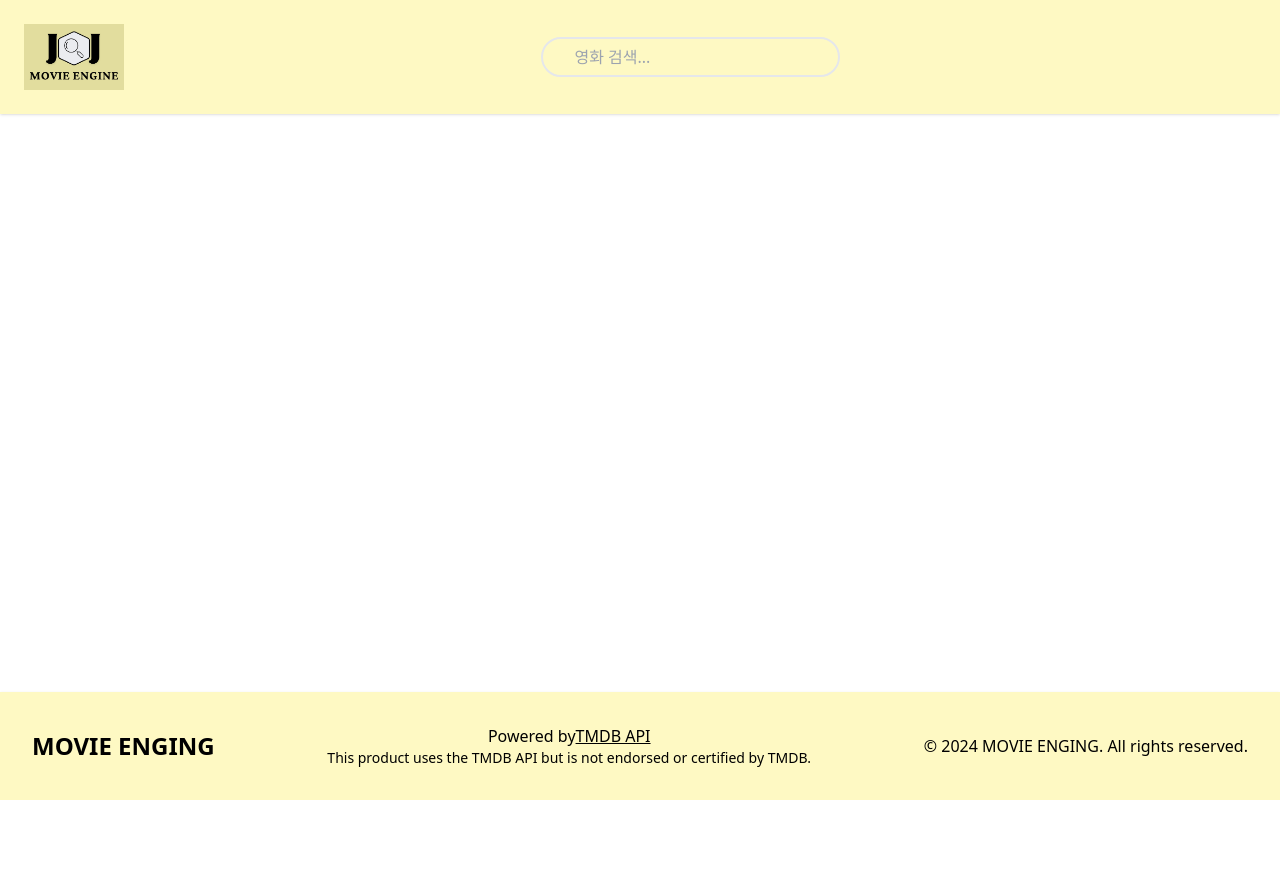
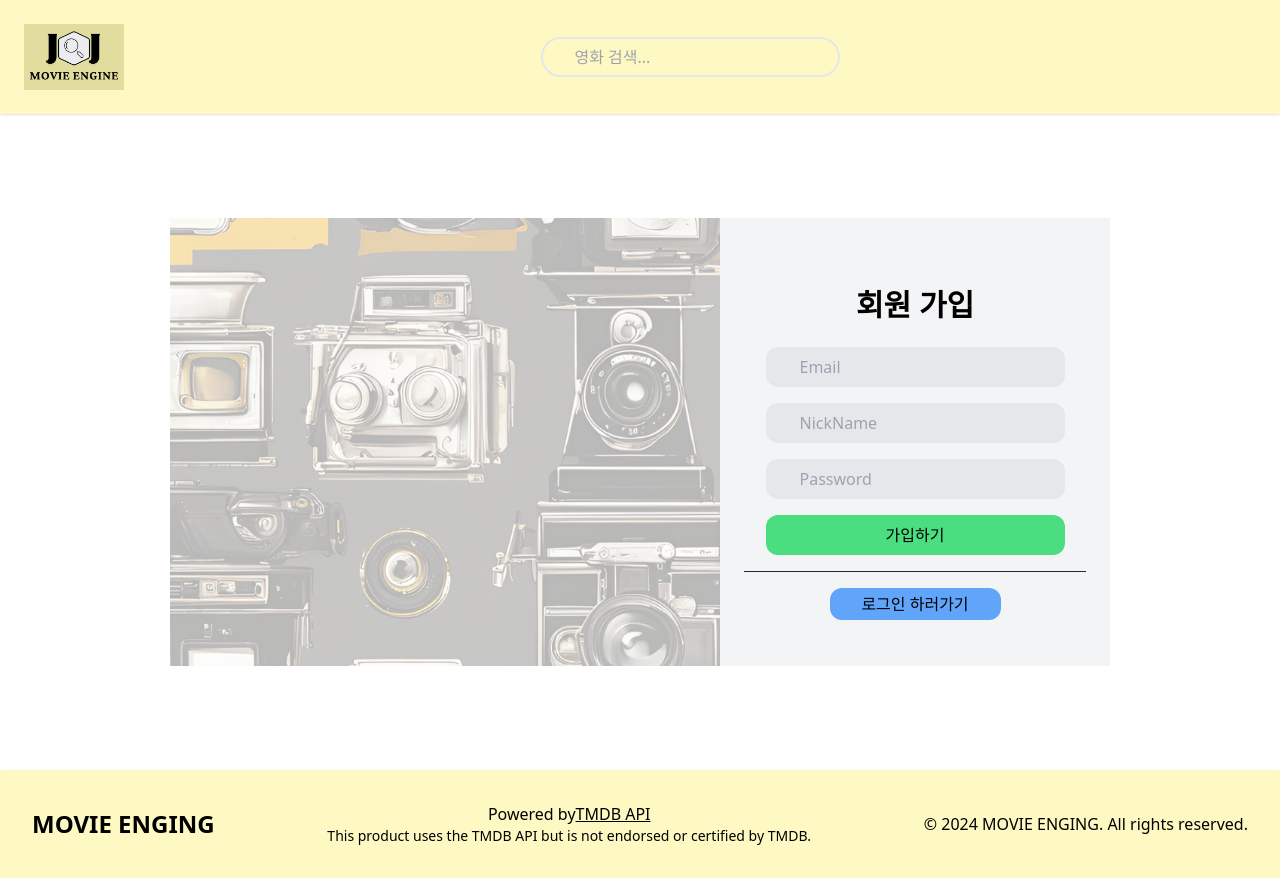
Before and after one commit to jang95/JJ-Movie-App, a React (Vite) app in the folder frontend/: page /register in a window 1280 px wide. Before the commit the page ends 800 px from the top, so only its background shows below. Built offline with nearby package versions, Linux system fonts and the light colour scheme; no server answers.

Commit message:
refactor: login 및 register 관련 component 분리 및 수정

```diff
--- a/frontend/src/components/Login.tsx
+++ b/frontend/src/components/Login.tsx
@@ -18,7 +18,7 @@ const Login = () => {
   };
   return (
     <>
-      <p className='font-bold text-3xl p-6'>Sign In</p>
+      <p className='font-bold text-3xl p-6'>로그인</p>
 
       <form onSubmit={handleLoginSubmit}>
         <div className='flex flex-col gap-4'>
@@ -35,7 +35,7 @@ const Login = () => {
             placeholder='Password'
           />
           <button className='w-full h-10 rounded-xl bg-blue-400' type='submit'>
-            Sign In
+            로그인 하기
           </button>
         </div>
       </form>
--- a/frontend/src/components/Register.tsx
+++ b/frontend/src/components/Register.tsx
@@ -1,24 +1,40 @@
 import React, { useRef } from 'react';
+import { sendRegisterRequest } from '../api/authApi';
 
 const Register = () => {
-  const idRef = useRef<HTMLInputElement>(null);
+  const emailRef = useRef<HTMLInputElement>(null);
+  const nickNameRef = useRef<HTMLInputElement>(null);
   const passwordRef = useRef<HTMLInputElement>(null);
+  // const passwordCheckRef = useRef<HTMLInputElement>(null);
+
+  const registerSubmit = async (e: React.FormEvent<HTMLFormElement>) => {
+    e.preventDefault();
+
+    if (emailRef.current && nickNameRef.current && passwordRef.current) {
+      const formData = new FormData();
+      formData.append('email', emailRef.current.value);
+      formData.append('nickName', nickNameRef.current.value);
+      formData.append('password', passwordRef.current.value);
+
+      sendRegisterRequest(formData);
+    }
+  };
 
   return (
     <>
-      <p className='font-bold text-3xl p-6'>Sign Up</p>
+      <p className='font-bold text-3xl p-6'>회원 가입</p>
 
-      <form>
+      <form onSubmit={registerSubmit}>
         <div className='flex flex-col gap-4'>
           <input
             className='w-full h-10 px-8 rounded-xl focus:outline-none bg-gray-200 border-2 focus:border-blue-400'
-            ref={idRef}
+            ref={emailRef}
             type='text'
-            placeholder='Email or userName'
+            placeholder='Email'
           />
           <input
             className='w-full h-10 px-8 rounded-xl focus:outline-none bg-gray-200 border-2 focus:border-blue-400'
-            ref={idRef}
+            ref={nickNameRef}
             type='text'
             placeholder='NickName'
           />
@@ -28,14 +44,14 @@ const Register = () => {
             type='password'
             placeholder='Password'
           />
-          <input
+          {/* <input
             className='w-full h-10 px-8 rounded-xl focus:outline-none bg-gray-200 border-2 focus:border-blue-400'
-            ref={passwordRef}
+            ref={passwordCheckRef}
             type='password'
             placeholder='Password check'
-          />
+          /> */}
           <button className='w-full h-10 rounded-xl bg-green-400' type='submit'>
-            Sign Up
+            가입하기
           </button>
         </div>
       </form>
--- a/frontend/src/pages/login/LoginPage.tsx
+++ b/frontend/src/pages/login/LoginPage.tsx
@@ -1,27 +1,21 @@
-import { useState } from 'react';
 import Login from '../../components/Login';
-import Register from '../../components/Register';
+import { useNavigate } from 'react-router-dom';
 
 const LoginPage = () => {
-  const [isLogin, setIsLogin] = useState<boolean>(true);
+  const navigate = useNavigate();
 
   return (
     <div className='flex w-[90%] h-[80vh]  mx-auto my-2 justify-center items-center'>
       <div className='w-[550px] h-[70%] bg-slate-600 bg-[url("assets/LoginBg.webp")] opacity-30 hidden lg:inline'></div>
-
       <div className='flex flex-col w-[390px] h-[70%] p-6 bg-gray-100 justify-center items-center'>
-        {isLogin ? <Login /> : <Register />}
+        <Login />
         <div className='w-full my-4 border-b-[1px] border-y-slate-800'></div>
         <div className='w-[50%]'>
           <button
-            className={
-              isLogin
-                ? 'bg-green-400 w-full h-8 rounded-xl'
-                : 'bg-blue-400 w-full h-8 rounded-xl'
-            }
-            onClick={() => setIsLogin(!isLogin)}
+            className='bg-green-400 w-full h-8 rounded-xl'
+            onClick={() => navigate('/register')}
           >
-            {isLogin ? 'Sign up' : 'Sign In'}
+            회원가입
           </button>
         </div>
       </div>
--- a/frontend/src/pages/register/RegisterPage.tsx
+++ b/frontend/src/pages/register/RegisterPage.tsx
@@ -1,4 +1,25 @@
+import { useNavigate } from 'react-router-dom';
+import Register from '../../components/Register';
+
 const RegisterPage = () => {
-  return <div className='container'></div>;
+  const navigate = useNavigate();
+
+  return (
+    <div className='flex w-[90%] h-[80vh]  mx-auto my-2 justify-center items-center'>
+      <div className='w-[550px] h-[70%] bg-slate-600 bg-[url("assets/LoginBg.webp")] opacity-30 hidden lg:inline'></div>
+      <div className='flex flex-col w-[390px] h-[70%] p-6 bg-gray-100 justify-center items-center'>
+        <Register />
+        <div className='w-full my-4 border-b-[1px] border-y-slate-800'></div>
+        <div className='w-[50%]'>
+          <button
+            className='bg-blue-400 w-full h-8 rounded-xl'
+            onClick={() => navigate('/login')}
+          >
+            로그인 하러가기
+          </button>
+        </div>
+      </div>
+    </div>
+  );
 };
 export default RegisterPage;
```
